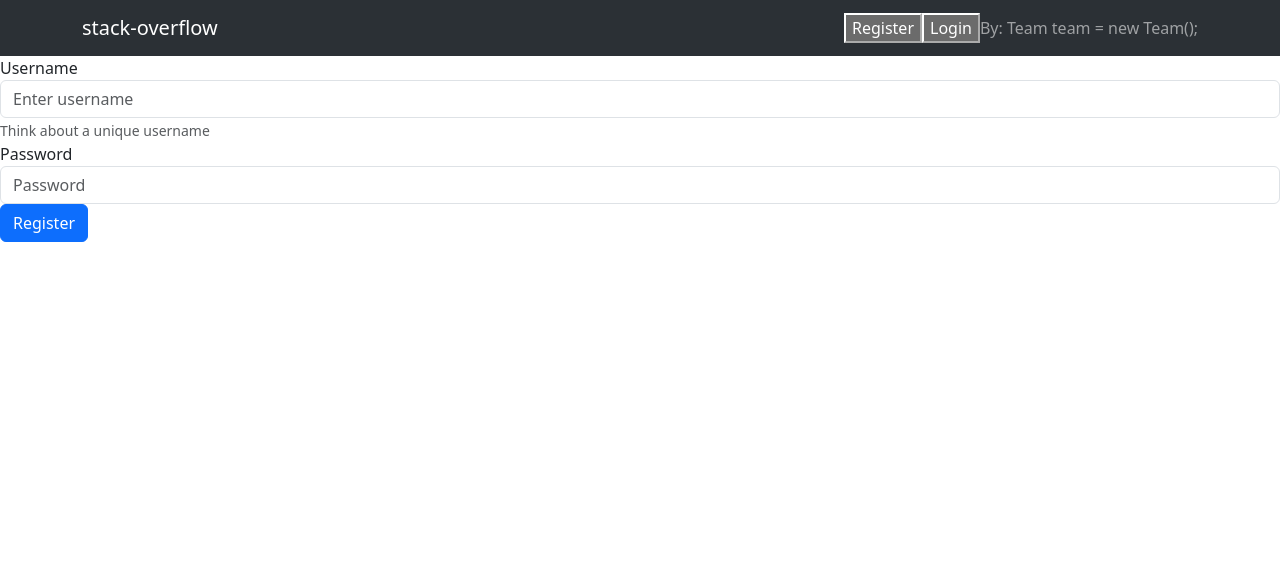
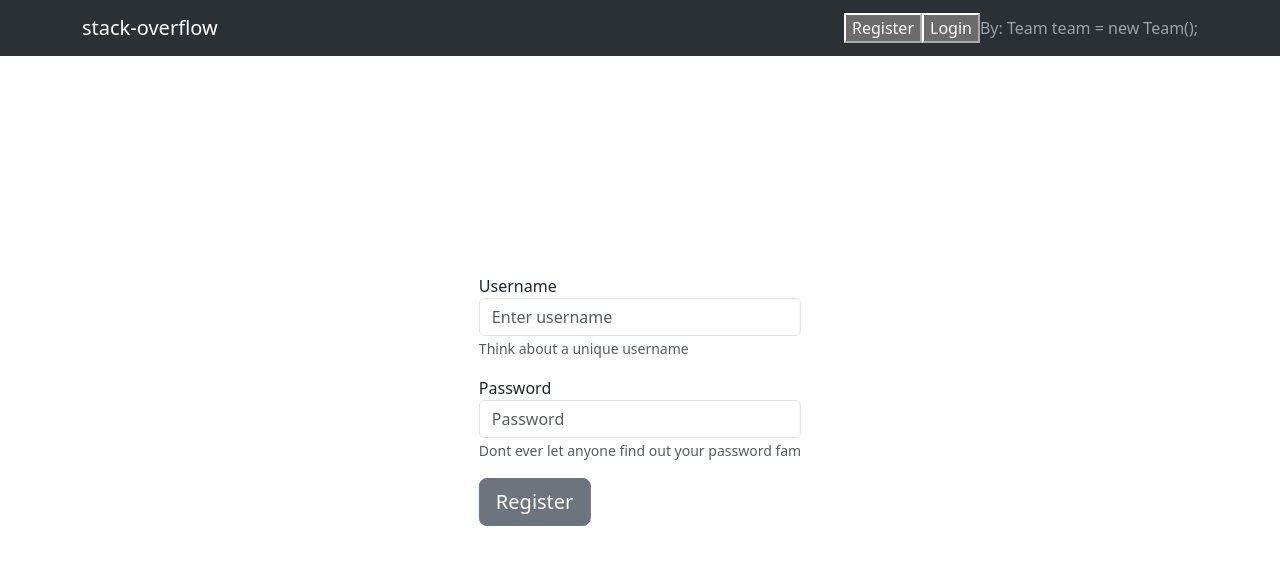
Before and after one commit to GavallerVid/stack-overflow, a React (Create React App) app in the folder src/main/ui/: page /users/add in a window 1280 px wide. Shown: the top 564 px of the page. Built offline with nearby package versions, Linux system fonts and the light colour scheme.

Commit message:
design register form

```diff
--- a/src/main/ui/src/Components/RegisterUserForm.jsx
+++ b/src/main/ui/src/Components/RegisterUserForm.jsx
@@ -44,19 +44,22 @@ export default function RegisterUserForm() {
     if (!registered) {
         return (
             <Form onSubmit={handleSubmit}>
-                <div className="form-group">
+                <div className="position-absolute top-50 start-50 translate-middle">
+                <div className="mb-3">
                     <label htmlFor="username">Username</label>
                     <input required={true} onChange={handleUsernameInput} type="username" className="form-control" id="username"
                            aria-describedby="emailHelp"
                            placeholder="Enter username"/>
                     <small id="usernameHelp" className="form-text text-muted">Think about a unique username</small>
                 </div>
-                <div className="form-group">
+                <div className="mb-3">
                     <label htmlFor="exampleInputPassword1">Password</label>
                     <input required={true} onChange={handlePasswordInput} type="password" className="form-control"
                            id="exampleInputPassword1" placeholder="Password"/>
+                    <small id="usernameHelp" className="form-text text-muted">Dont ever let anyone find out your password fam</small>
                 </div>
-                <button type="submit" className="btn btn-primary">Register</button>
+                <button type="submit" className="btn btn-secondary btn-lg">Register</button>
+                </div>
             </Form>
         )
     } else {
```
